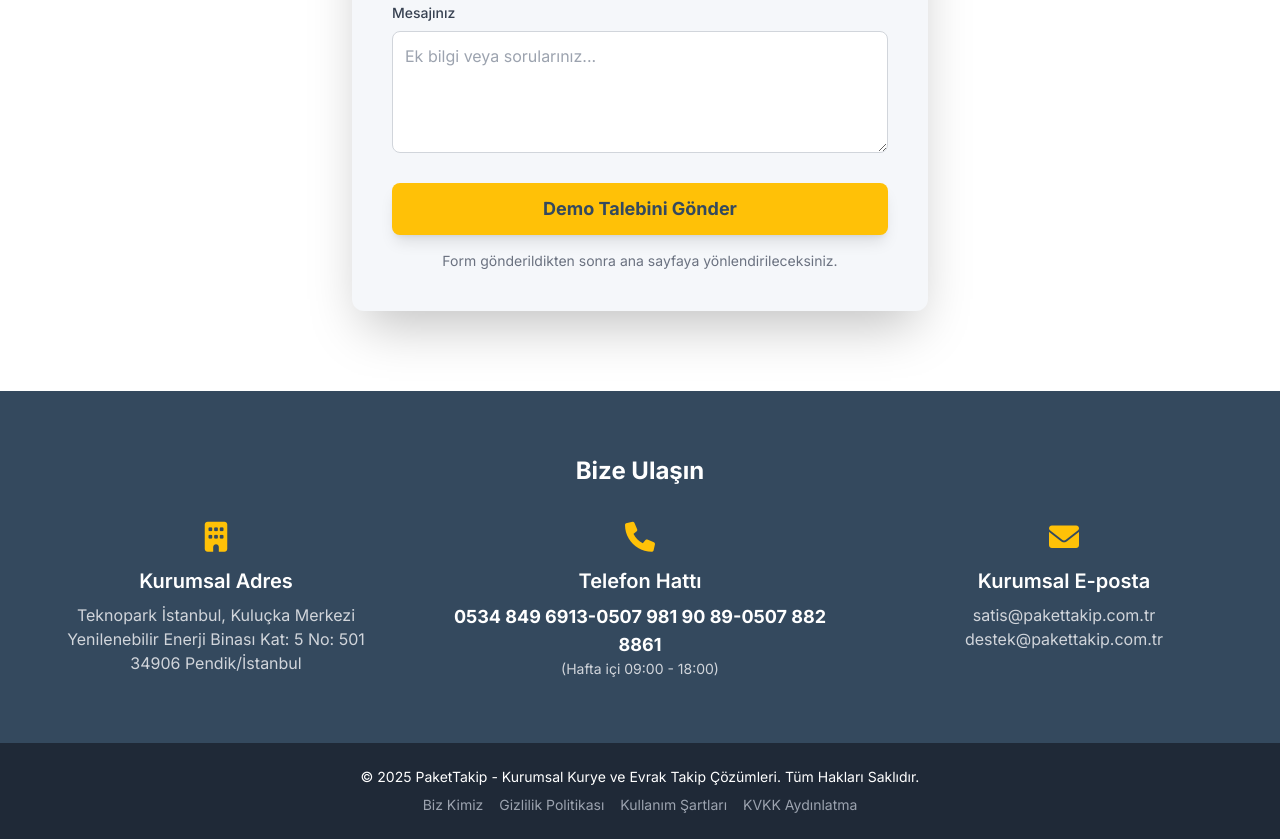
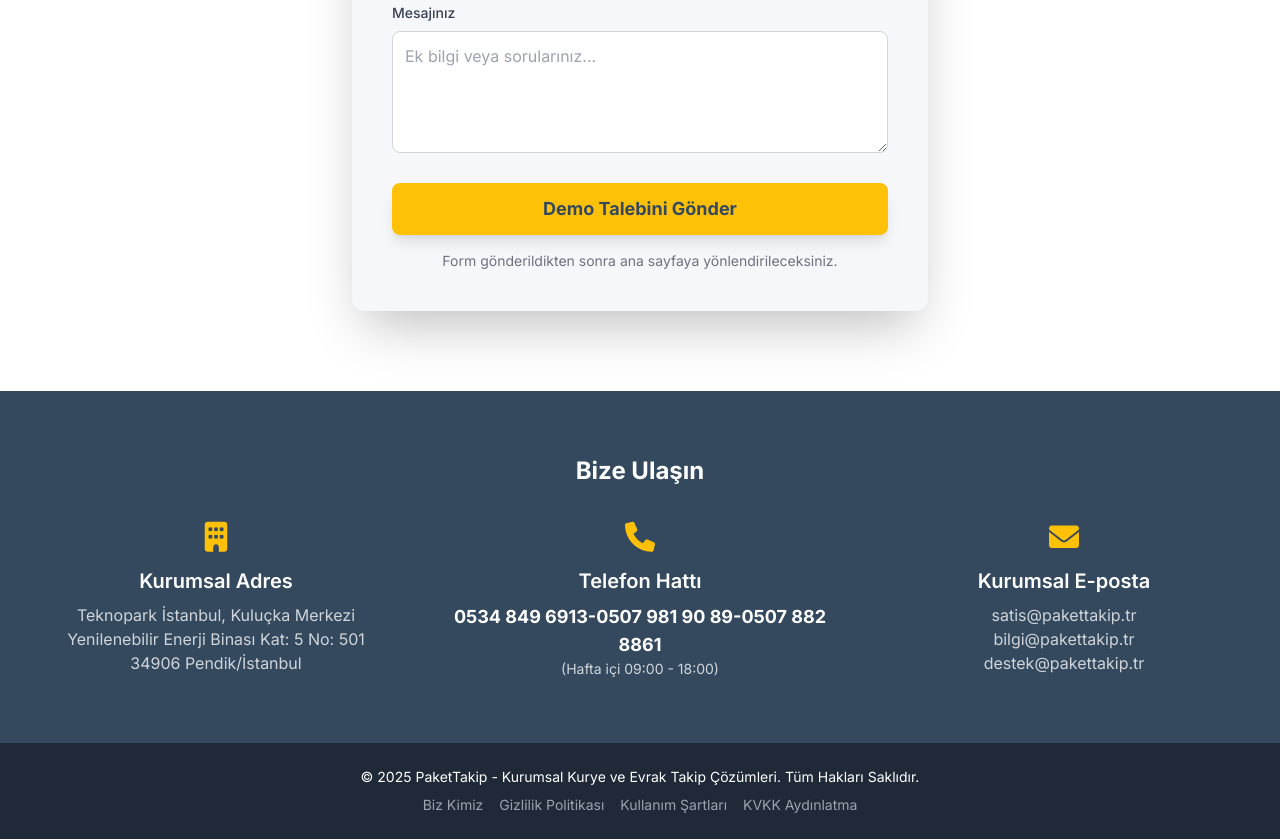
Before and after one commit to cyzpakettakip-dev/pakettakip-website, a website: page index.html in a window 1280 px wide. Shown: the part 3044-3883 px from the top of the page. Drawn offline with nearby package versions, Linux system fonts and the light colour scheme.

Commit message:
Update index.html

```diff
--- a/index.html
+++ b/index.html
@@ -452,8 +452,9 @@
                 <div class="flex flex-col items-center text-center fade-in">
                     <i class="fas fa-envelope text-3xl text-takip-sari mb-3"></i>
                     <h4 class="text-xl font-semibold mb-2">Kurumsal E-posta</h4>
-                    <p class="text-gray-300">satis@pakettakip.com.tr</p>
-                    <p class="text-gray-300">destek@pakettakip.com.tr</p>
+                    <p class="text-gray-300">satis@pakettakip.tr</p>
+                    <p class="text-gray-300">bilgi@pakettakip.tr</p>
+                    <p class="text-gray-300">destek@pakettakip.tr</p>
                 </div>
             </div>
         </div>
```
